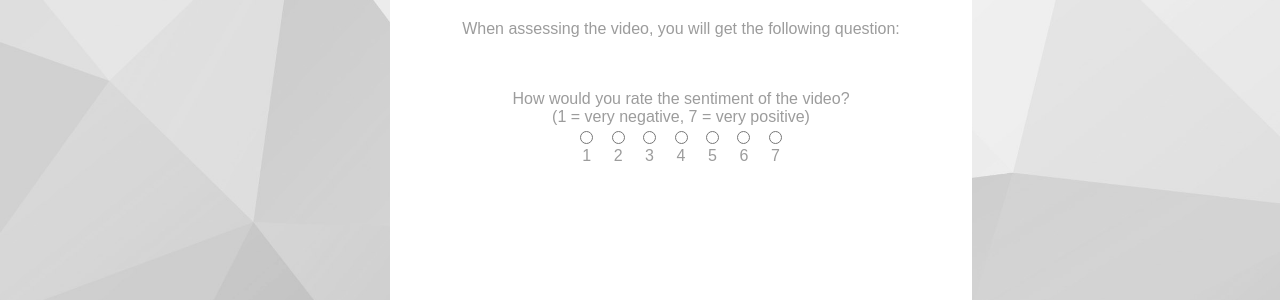
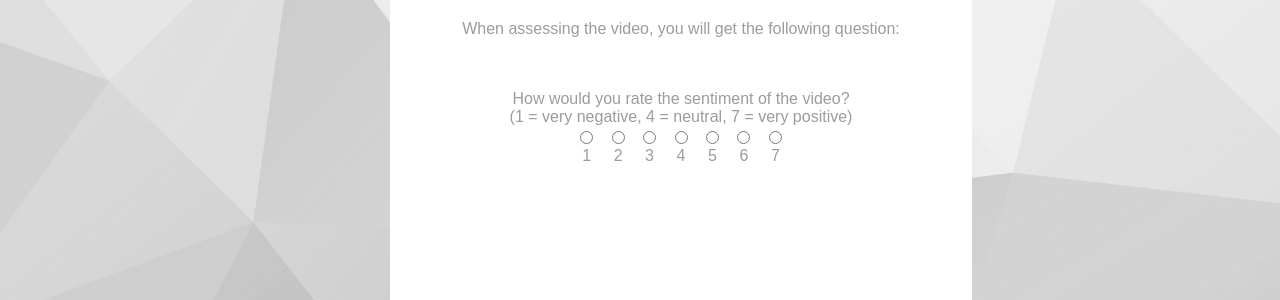
Before and after one commit to mikebeijen/crowd-computing, a Flask app: page /negative.html in a window 1280 px wide. Shown: the part 486-786 px from the top of the page. Run offline with Flask 2, Linux system fonts and the light colour scheme; data that the repository does not hold is empty.

Commit message:
Add 4 = neutral

```diff
--- a/templates/layouts/assessment.html
+++ b/templates/layouts/assessment.html
@@ -17,7 +17,7 @@
                         <br><br>
                         <form id="sentiment-form">
                             How would you rate the sentiment of the video?<br>
-                            (1 = very negative, 7 = very positive)<br>
+                            (1 = very negative, 4 = neutral, 7 = very positive)<br>
                             <div id="radiobuttons-form">
                                 <label><input type="radio" name="sentiment" />1</label>
                                 <label><input type="radio" name="sentiment" />2</label>
@@ -30,7 +30,7 @@
 
                             <br><br>
                             Did you agree with the content of the video?<br>
-                            (1 = complete agreement, 7 = complete disagreement)<br>
+                            (1 = complete agreement, 4 = neutral agreement, 7 = complete disagreement)<br>
                             <div id="radiobuttons-form">
                                 <label><input type="radio" name="content" />1</label>
                                 <label><input type="radio" name="content" />2</label>
--- a/templates/layouts/negative.html
+++ b/templates/layouts/negative.html
@@ -23,7 +23,7 @@
                 <br><br>
                 <form id="sentiment-form">
                     How would you rate the sentiment of the video?<br>
-                    (1 = very negative, 7 = very positive)<br>
+                    (1 = very negative, 4 = neutral, 7 = very positive)<br>
                     <div id="radiobuttons-form">
                         <label><input type="radio" name="sentiment" onclick="trainingLoadAgree()"/>1</label>
                         <label><input type="radio" name="sentiment" onclick="trainingLoadAgree()"/>2</label>
@@ -40,7 +40,7 @@
                     <b>Well done!</b>
                     <p>We will also ask you whether you agreed with the content of the video: </p>
                     Did you agree with the content of the video?<br>
-                    (1 = complete agreement, 7 = complete disagreement)<br>
+                    (1 = complete agreement, 4 = neutral agreement, 7 = complete disagreement)<br>
                     <div>
                         <label><input type="radio" name="content" onclick="trainingLoadClear()"/>1</label>
                         <label><input type="radio" name="content" onclick="trainingLoadClear()"/>2</label>
--- a/templates/layouts/positive.html
+++ b/templates/layouts/positive.html
@@ -23,7 +23,7 @@
                 <br><br>
                 <form id="sentiment-form">
                     How would you rate the sentiment of the video?<br>
-                    (1 = very negative, 7 = very positive)<br>
+                    (1 = very negative, 4 = neutral, 7 = very positive)<br>
                     <div id="radiobuttons-form">
                         <label><input type="radio" name="sentiment" onclick="wrongPositive()"/>1</label>
                         <label><input type="radio" name="sentiment" onclick="wrongPositive()"/>2</label>
@@ -40,7 +40,7 @@
                     <b>Well done!</b>
                     <p>We will also ask you whether you agreed with the content of the video: </p>
                     Did you agree with the content of the video?<br>
-                    (1 = complete agreement, 7 = complete disagreement)<br>
+                    (1 = complete agreement,, 4 = neutral agreement, 7 = complete disagreement)<br>
                     <div>
                         <label><input type="radio" name="content" onclick="trainingLoadClear()"/>1</label>
                         <label><input type="radio" name="content" onclick="trainingLoadClear()"/>2</label>
```
